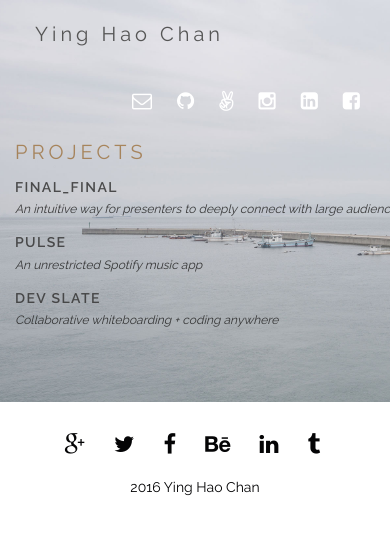
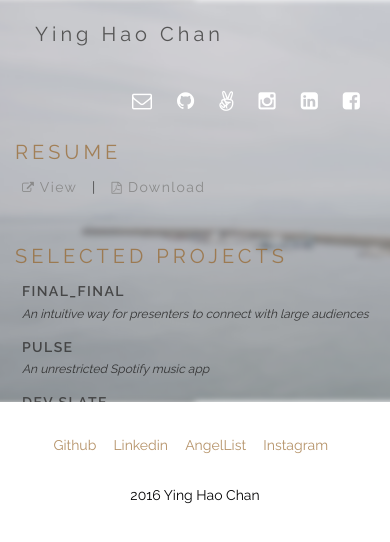
Before and after one commit to yinghaochan/yinghaochan.github.io, a plain HTML site: page index.html in a window 390 px wide. Drawn offline with Linux system fonts and the light colour scheme; files whose address does not match are found by name.

Commit message:
add links

```diff
--- a/css/yhc.css
+++ b/css/yhc.css
@@ -6,8 +6,16 @@
  color: rgba(60,60,60, 0.9);
 }
 
+.lighter{
+ color: rgba(90,90,90, 0.9);
+}
+
 .darker{
  color: rgba(35,35,35, 0.9);
+}
+
+.smaller{
+  font-size: 85%;
 }
 
 h1, h2, h3, h4, .rw-light{
@@ -30,6 +38,10 @@ h4{
   margin-bottom: 1px;
   color: rgba(90,90,90, 0.9);
 
+}
+
+.indent1{
+  padding-left: 7px;
 }
 
 .desc{
@@ -60,6 +72,8 @@ h4{
 
 @media only screen and (max-width: 640px){
   #block02 .responsive-slider .slides ul li .slide-body img {
+    filter: blur(3px) contrast(0.8);
+    -webkit-filter: blur(3px) contrast(0.8);
     max-width: auto;
     width: auto;
     overflow: hidden;
--- a/index.html
+++ b/index.html
@@ -44,10 +44,10 @@
         <ul>
         <!-- From the right... -->
           <li><a class="color01" href="#"><i class="fa fa-facebook-square">&nbsp;</i></a></li>
-          <li><a class="color01" href="#"><i class="fa fa-linkedin-square">&nbsp;</i></a></li>
-          <li><a class="color01" href="#"><i class="fa fa-instagram">&nbsp;</i></a></li>
+          <li><a class="color01" href="http://linkedin.yhc.io"><i class="fa fa-linkedin-square">&nbsp;</i></a></li>
+          <li><a class="color01" href="https://www.instagram.com/knifemade/"><i class="fa fa-instagram">&nbsp;</i></a></li>
           <li><a class="color01" href="#"><i class="fa fa-angellist">&nbsp;</i></a></li>
-          <li><a class="color01" href="#"><i class="fa fa-github">&nbsp;</i></a></li>
+          <li><a class="color01" href="http://github.yhc.io"><i class="fa fa-github">&nbsp;</i></a></li>
           <li><a class="color01" href="#"><i class="fa fa-envelope-o">&nbsp;</i></a></li>
         </ul>
          </div></div>
@@ -62,18 +62,27 @@
               <div class="slide-body" data-group="slide"> <img src="img/slides/1.jpg" alt="Slide01">
                <div class="slide_textholder">
                <div class="container holderinner"> <div class="caption subheader " >
-                  <h3 class="copper text-left">PROJECTS</h3>
+                    <h3 class="copper text-left">RESUME </h3>
+                    <div class="text-left">
+                    <h4 class="text-left dark rw-light indent1">
+                      <a href="http://resume.yhc.io/"><i class="fa smaller fa-external-link"></i> View </a>
+                     &nbsp;&nbsp;|&nbsp;&nbsp;
+                       <a href="https://goo.gl/TmDBuw"><i class="fa smaller fa-file-pdf-o"></i> Download </a>
+                    </h4>
+                    <br><br>
+                  </div>
+                  <h3 class="copper text-left">SELECTED PROJECTS</h3>
                   <div class="text-left">
-                    <h4 class="text-left dark">FINAL_FINAL</h4>
-                    <i class="desc text-left darker">An intuitive way for presenters to deeply connect with large audiences</i>
+                    <a href="http://fin.mod.bz"><h4 class="text-left dark indent1">FINAL_FINAL</h4>
+                      <i class="desc text-left darker indent1">An intuitive way for presenters to connect with large audiences</i></a>
                   </div>
                   <div class="text-left">
-                    <h4 class="text-left dark">PULSE</h4>
-                    <i class="desc text-left darker">An unrestricted Spotify music app</i>
+                    <h4 class="text-left dark indent1">PULSE</h4>
+                    <i class="desc text-left darker indent1">An unrestricted Spotify music app</i>
                   </div>
                   <div class="text-left">
-                    <h4 class="text-left dark">DEV SLATE</h4>
-                    <i class="desc text-left darker">Collaborative whiteboarding + coding anywhere</i>
+                    <h4 class="text-left dark indent1">DEV SLATE</h4>
+                    <i class="desc text-left darker indent1">Collaborative whiteboarding + coding anywhere</i>
                   </div>
 
                 </div>
@@ -117,14 +126,12 @@
         	 <div class=" col-md-12 col-sm-12">
                 <!--  ul navbar here -->
                  </div>
-            <div class="social-icon col-md-12 col-sm-12">
-         <ul>
-         <li><a class="color02 color01-hover02" href="#"><i class="fa fa-google-plus">&nbsp;</i></a></li>
-            <li><a class="color02 color01-hover02" href="#"><i class="fa fa-twitter">&nbsp;</i></a></li>
-            <li><a class="color02 color01-hover02" href="#"><i class="fa fa-facebook">&nbsp;</i></a></li>
-            <li><a class="color02 color01-hover02" href="#"><i class="fa fa-behance">&nbsp;</i></a></li>
-            <li><a class="color02 color01-hover02" href="#"><i class="fa fa-linkedin">&nbsp;</i></a></li>
-             <li><a class="color02 color01-hover02" href="#"><i class="fa fa-tumblr">&nbsp;</i></a></li>
+            <div class="link-icons col-md-12 col-sm-12">
+         <ul class="list-inline text-center">
+         <li><a class="copper color01-hover02" href="http://github.yhc.io">Github&nbsp;</i></a></li>
+            <li><a class="copper color01-hover02" href="http://linkedin.yhc.io">Linkedin&nbsp;</i></a></li>
+            <li><a class="copper color01-hover02" href="#">AngelList&nbsp;</i></a></li>
+            <li><a class="copper color01-hover02" href="https://www.instagram.com/knifemade/">Instagram&nbsp;</i></a></li>
         </ul>
 
         </div>
@@ -138,7 +145,9 @@
         </div>
 
       </div>
-  </footer></div><script type="text/javascript" src="js/jquery-1.11.2.min.js"></script>
+  </footer>
+  </div>
+<script type="text/javascript" src="js/jquery-1.11.2.min.js"></script>
 <script src="js/bootstrap.min.js"></script>
 <script src="js/responsive-slider.js"></script>
 <script src="js/countUp.js"></script>
@@ -148,6 +157,16 @@
 <script src="js/jquery.custom-scrollbar.js"></script>
 <script src="js/royalslider-min.js"></script>
 <script src="js/custom.js"></script>
+<script type="text/javascript">
+  (function(i,s,o,g,r,a,m){i['GoogleAnalyticsObject']=r;i[r]=i[r]||function(){
+  (i[r].q=i[r].q||[]).push(arguments)},i[r].l=1*new Date();a=s.createElement(o),
+  m=s.getElementsByTagName(o)[0];a.async=1;a.src=g;m.parentNode.insertBefore(a,m)
+  })(window,document,'script','//www.google-analytics.com/analytics.js','ga');
+
+  ga('create', 'UA-72138208-1', 'auto');
+  ga('send', 'pageview');
+
+</script>
 <script type="text/javascript">
 	if (navigator.userAgent.match(/IEMobile\/10\.0/)) {
   var msViewportStyle = document.createElement('style')
```
